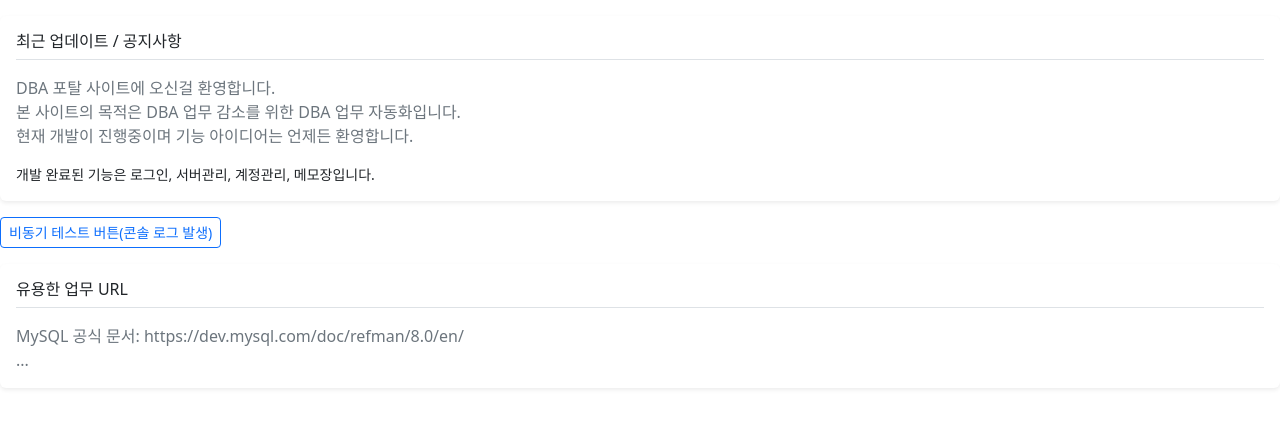
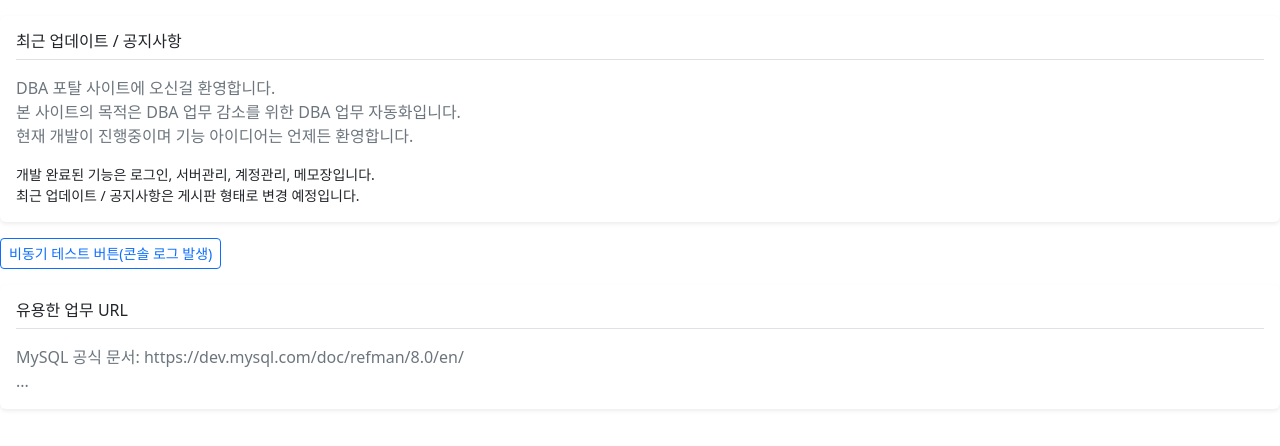
Before and after one commit to bylee5/portaldba, a Django app: page / in a window 1280 px wide. Shown: the part 40-486 px from the top of the page. Run offline with Django 4.2, Linux system fonts and the light colour scheme; some libraries are stand-ins or nearby versions.

Commit message:
홈 내용 수정

```diff
--- a/home/templates/home/home.html
+++ b/home/templates/home/home.html
@@ -12,6 +12,7 @@
 
     <small class="d-block text-right mt-3">
         개발 완료된 기능은 로그인, 서버관리, 계정관리, 메모장입니다.<br>
+        최근 업데이트 / 공지사항은 게시판 형태로 변경 예정입니다.<br>
     </small>
 
 </div>
```
